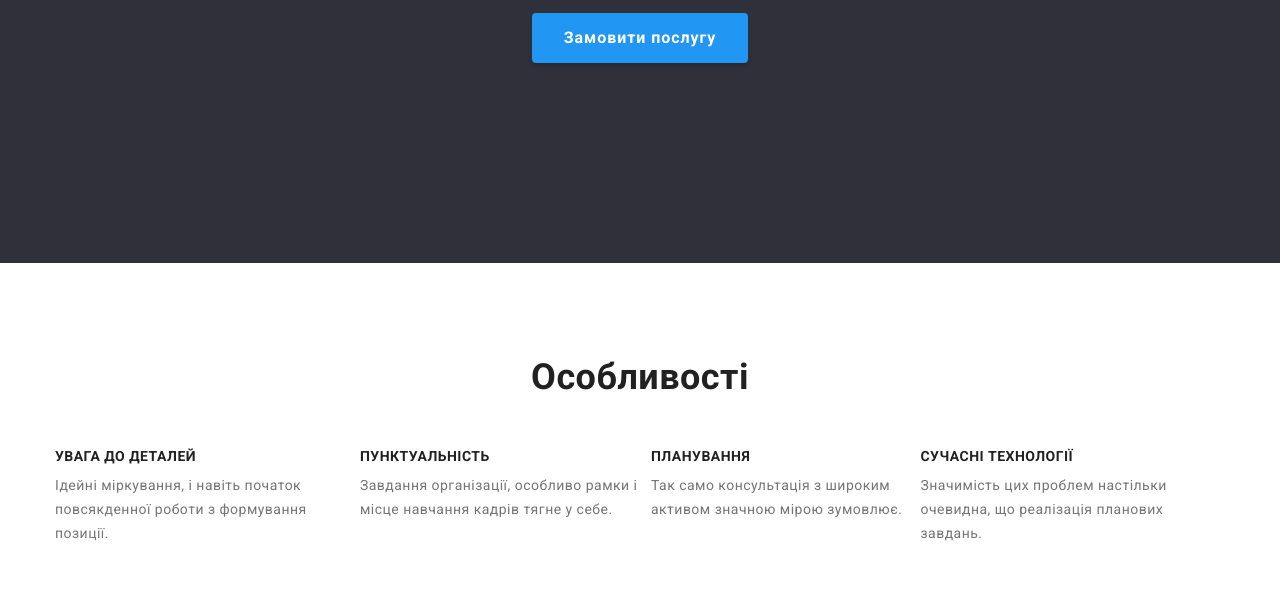
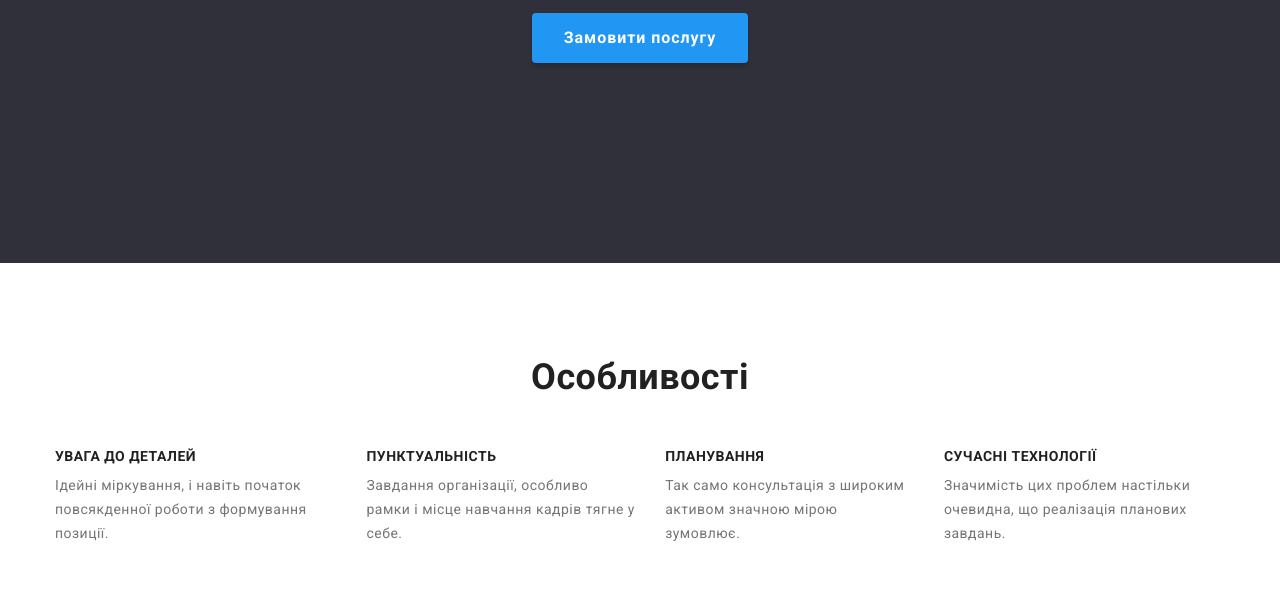
Before and after one commit to npakypop/goit-markup-hw-03, a plain HTML site: page index.html in a window 1280 px wide. Shown: the part 358-952 px from the top of the page. Drawn offline with nearby package versions, Linux system fonts and the light colour scheme.

Commit message:
fix specifics

```diff
--- a/css/style.css
+++ b/css/style.css
@@ -216,6 +216,12 @@ body {
 .specifics-wrapper {
     display: flex;
 }
+.specifics-wrapper-item {
+    width: calc(100%-90px)/4;
+}
+.specifics-wrapper-item + .specifics-wrapper-item {
+    margin-left: 30px;
+}
 .specifics-wrapper .title {
     margin-bottom: 10px;
 
```
